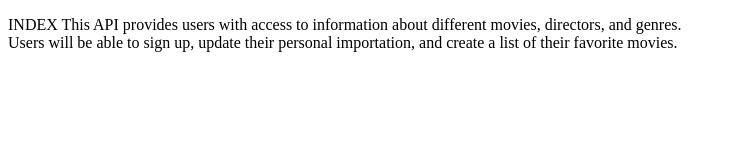
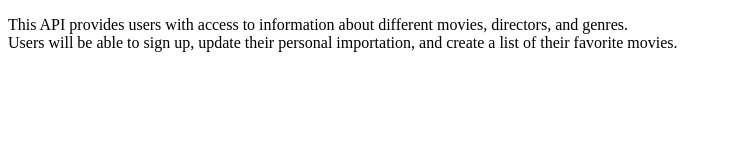
Before and after one commit to samu13813/Movie-API, a website: page public/index.html in a window 1280 px wide. Shown: the whole page, without its empty margins (0-732 px from the left). Drawn offline with Linux system fonts and the light colour scheme.

Commit message:
Update index.html

```diff
--- a/public/index.html
+++ b/public/index.html
@@ -7,7 +7,7 @@
 </head>
 
 <body>
-  <p>INDEX This API provides users with access to information about different movies, directors, and genres. <br>
+  <p>This API provides users with access to information about different movies, directors, and genres. <br>
     Users will be able to sign up, update their personal importation, and create a list of their favorite movies.</p>
 </body>
 
```
